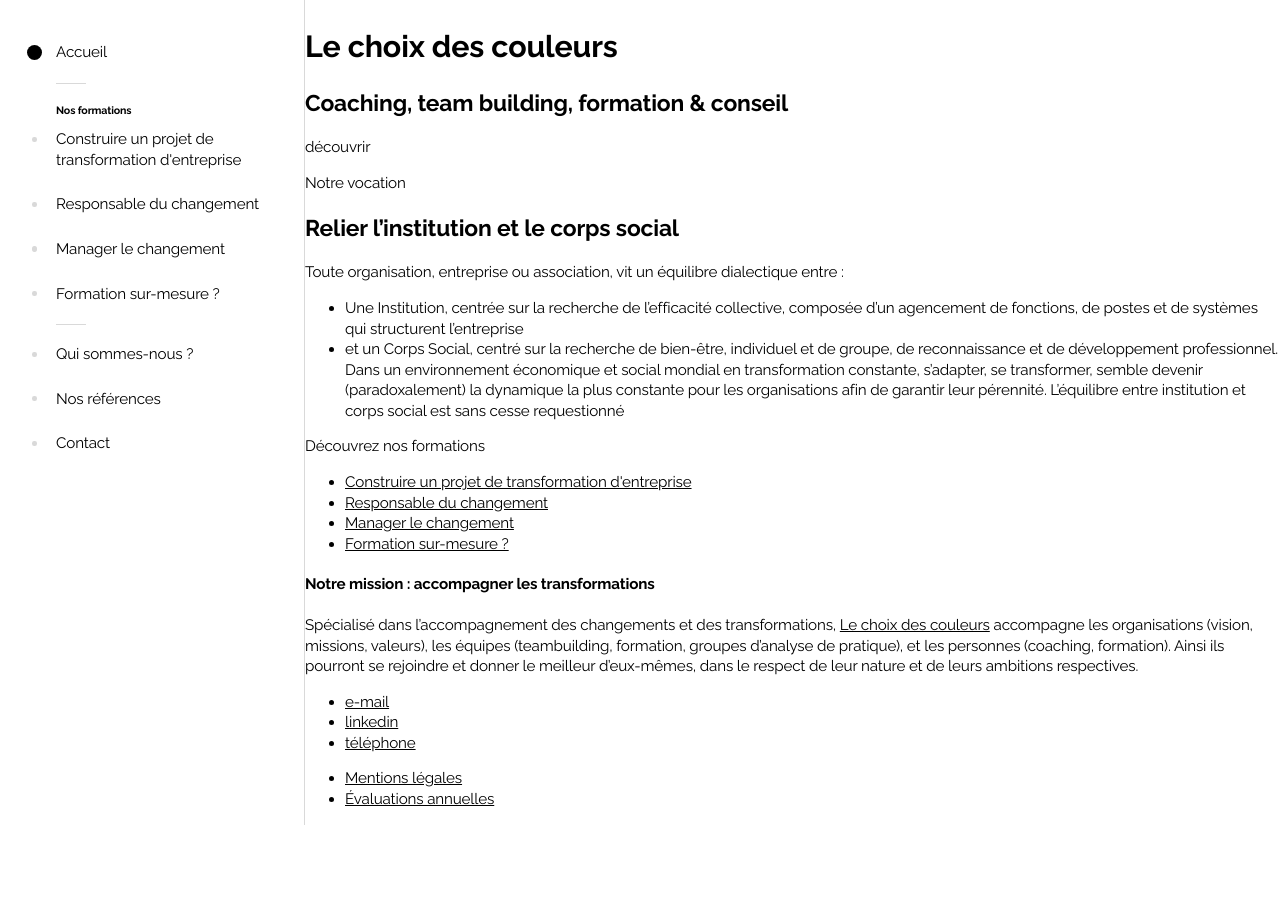
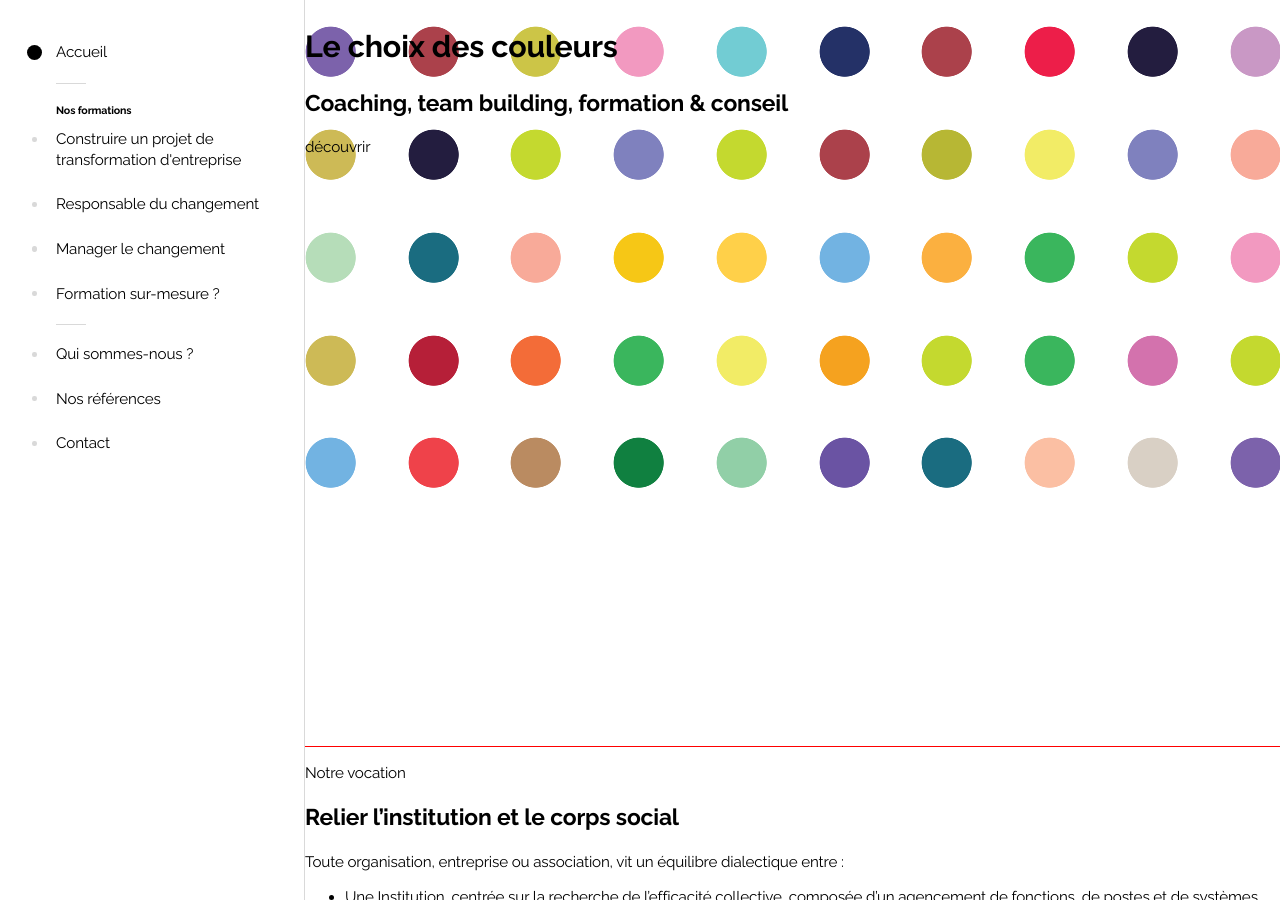
Before and after one commit to hugo-perier/www-lechoixdescouleurs, a Jekyll site: the page built from index.md, in a window 1280 px wide and 900 px high. Built offline with Jekyll 4.4.1, drawn with Linux system fonts in a browser that asks for light colours; nearby versions of some CDN libraries.

Commit message:
Création de la fonction pour générer la trame

```diff
--- a/_sass/_utils.sass
+++ b/_sass/_utils.sass
@@ -1,3 +1,19 @@
-// functions
+// column
 @function column($c-number, $c-total)
   @return $c-number / $c-total * 100%
+
+
+// trame
+@function trame($vertical: 1, $horizontal: 10)
+  $trame-item: null
+
+  @for $vertical-item from 1 through $vertical
+    $position-y: calc((#{$vertical-item} - 1) * (100vw - 20em) / 19 * 2)
+
+    @for $horizontal-item from 1 through $horizontal
+      $color: map-get($random-colors, random($random-colors-nth))
+      $position-x: calc((#{$horizontal-item} - 1) * (100vw - 20em) / 19 * 2)
+
+      $trame-item: $trame-item radial-gradient(circle at center, $color 68%, transparent 70%) $position-x $position-y #{'/'} calc((100vw - 20em) / 19) calc((100vw - 20em) / 19) content-box no-repeat#{','}
+
+  @return $trame-item none
--- a/_sass/_variables.sass
+++ b/_sass/_variables.sass
@@ -1,12 +1,25 @@
-// Colors
+// colors
 $dark: #000
 $grey: #d9d9d9
 $grey-light: #f5f5f5
 
 
-// Fonts
+// fonts
 $regular: 400
 $bold: 700
 
 $font-small: .8rem
 $font-normal: .95rem
+
+
+// menu
+$menu-width: 20em
+
+
+// trame
+//$trame-item-size: (100vw - 20em) / 19
+
+
+// colors
+$random-colors-nth: 84
+$random-colors: ( 1: #eb2427, 2: #e9b772, 3: #29429b, 4: #72b3e2, 5: #7c62ab, 6: #65bc46, 7: #108040, 8: #784a9d, 9: #f6c716, 10: #3ba3bb, 11: #cdba56, 12: #7f81be, 13: #f79323, 14: #ab414b, 15: #231d3f, 16: #ffd049, 17: #a8509e, 18: #ba8b61, 19: #d9d0c5, 20: #f2ec66, 21: #3ab65d, 22: #72ccd3, 23: #3ab65d, 24: #6a53a3, 25: #fbbfa3, 26: #f6c716, 27: #f2622d, 28: #fbb040, 29: #1a6c80, 30: #f36c38, 31: #adaa35, 32: #7ac582, 33: #f2ec66, 34: #f5a21f, 35: #cdba56, 36: #eac252, 37: #4a4372, 38: #b5b6b6, 39: #ccc547, 40: #d372ad, 41: #ccc547, 42: #b5b6b6, 43: #d372ad, 44: #243167, 45: #c4d92f, 46: #ab414b, 47: #f2ec66, 48: #7ac582, 49: #3ba3bb, 50: #1a6c80, 51: #f8aa99, 52: #b6ddb9, 53: #b7b734, 54: #ed1e49, 55: #f9ee51, 56: #ef424a, 57: #3ab65d, 58: #72ccd3, 59: #f2ec66, 60: #d9d0c5, 61: #3ab65d, 62: #ba8b61, 63: #c998c5, 64: #231d3f, 65: #ab414b, 66: #7f81be, 67: #cdba56, 68: #f2ec66, 69: #3ab65d, 70: #1a6c80, 71: #3ab65d, 72: #ab414b, 73: #cdba56, 74: #f299c0, 75: #6d4199, 76: #f5a21f, 77: #b61f38, 78: #7c62ab, 79: #91cfa7, 80: #72b3e2, 81: #f69d95, 82: #f9ee51, 83: #e9b772, 84: #eb2427, )
--- /dev/null
+++ b/_sass/home.sass
@@ -0,0 +1,5 @@
+#home
+  header
+    background: trame(5)
+    border-bottom: red 1px solid
+    height: 80vh
--- a/_sass/index.sass
+++ b/_sass/index.sass
@@ -10,7 +10,11 @@
 
   > nav
     display: table-cell
-    width: 20em
+    width: $menu-width
+
+  header, main, footer
+    // max-width: 950px
+    // padding: 0 column(1,8)
 
 a
   color: inherit
--- a/css/main.sass
+++ b/css/main.sass
@@ -6,4 +6,6 @@
 @import variables
 
 @import menu
+
 @import index
+@import home
```
